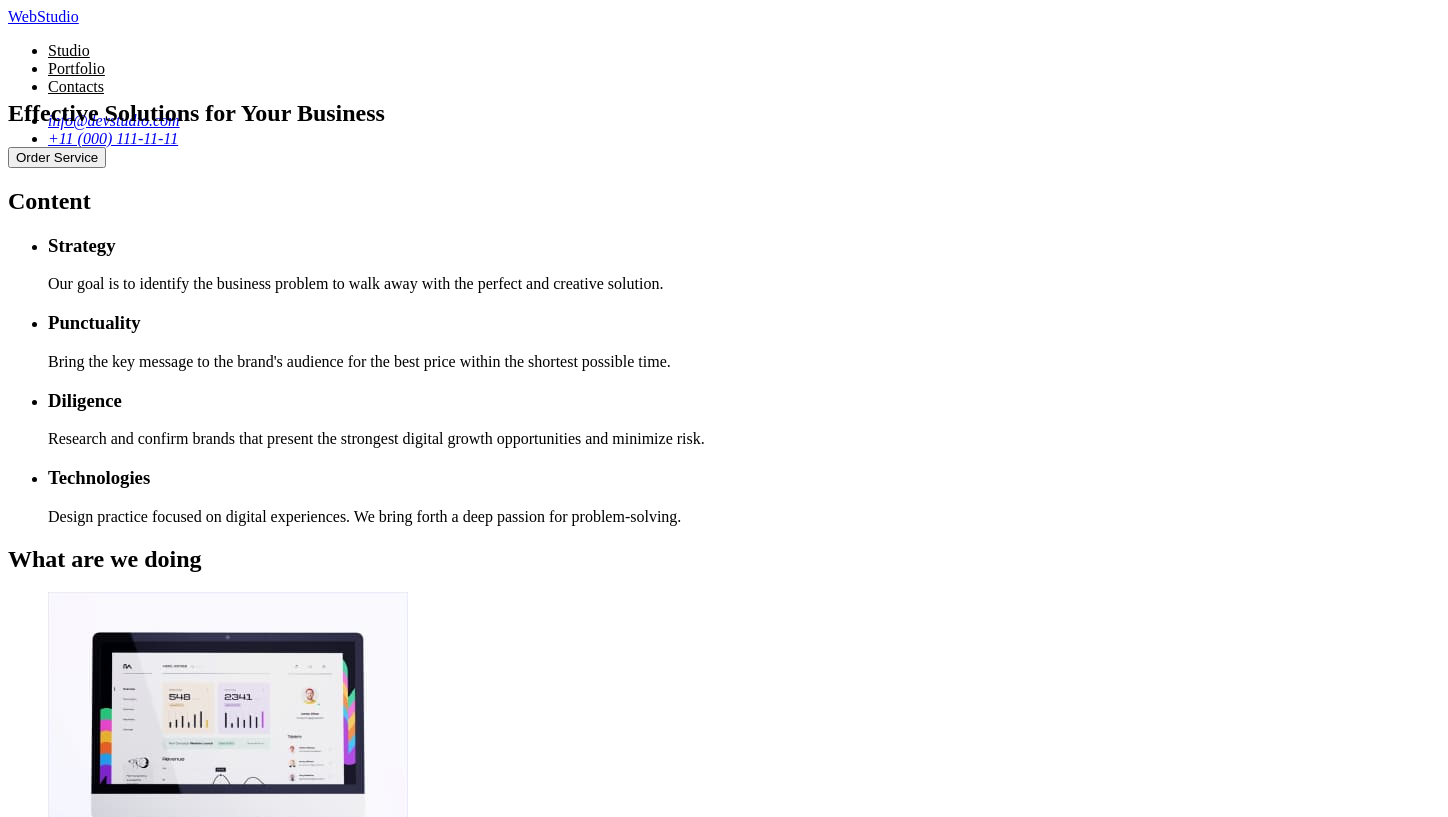
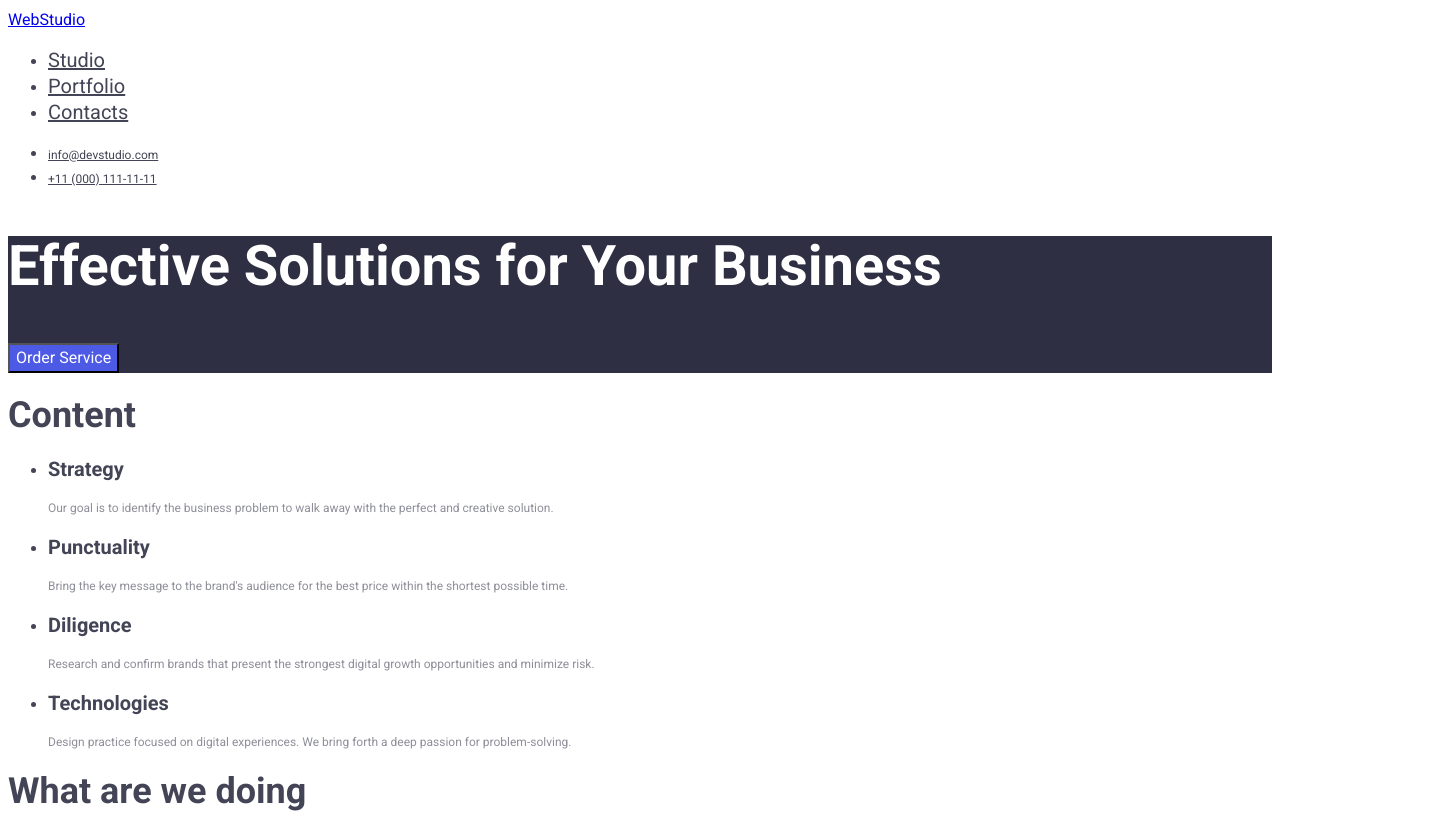
Before and after one commit to HannaKaniuk/goit-markup-hw-02, a plain HTML site: page index.html in a window 1280 px wide. Shown: the top 817 px of the page, 1448 px wide, since content can reach past the window. Drawn offline with Linux system fonts and the light colour scheme.

Commit message:
homework2

```diff
--- a/css/styles.css
+++ b/css/styles.css
@@ -1,13 +1,78 @@
+body {
+  font-family: "Roboto", sans-serif;
+  color: #434455;
+  font-size: 16px;
+  line-height: 24px;
+  letter-spacing: 2%;
+  background-color: #ffffff;
+}
+
 header {
   background-color: #ffffff;
-  width: 1440px;
-  height: 72px;
 }
 
 .page-nav .link {
-  color: #000000;
+  font-family: "Roboto", sans-serif;
+  color: #434455;
+  font-size: 20px;
+  font-weight: medium;
+  letter-spacing: 2%;
 }
 
 .page-nav .link:hover {
   color: #4d5ae5;
 }
+.address-link {
+  font-family: "Roboto", sans-serif;
+  font-size: 12px;
+  font-style: normal;
+  line-height: 16px;
+  color: #434455;
+  text-decoration: underline;
+  letter-spacing: 4%;
+}
+.address-link:hover {
+  color: #4d5ae5;
+}
+.section-title {
+  background-color: #2e2f42;
+}
+h1 {
+  font-family: "Roboto", sans-serif;
+  font-weight: bold;
+  font-size: 56px;
+  letter-spacing: 2%;
+  line-height: 60px;
+  color: #ffffff;
+}
+.button {
+  font-family: "Roboto", sans-serif;
+  font-weight: medium;
+  font-size: 16px;
+  line-height: 24px;
+  letter-spacing: 4%;
+  color: #ffffff;
+  background-color: #4d5ae5;
+}
+.button :hover {
+  background-color: #404bbf;
+}
+h2 {
+  font-family: "Roboto", sans-serif;
+  font-weight: bold;
+  font-size: 36px;
+  letter-spacing: 2%;
+}
+h3 {
+  font-family: "Roboto", sans-serif;
+  font-weight: medium;
+  font-size: 20px;
+  letter-spacing: 2%;
+}
+p {
+  font-family: "Roboto", sans-serif;
+  font-size: 12px;
+  line-height: 14px;
+  letter-spacing: 4%;
+  color: #8e8f99;
+}
--- a/index.html
+++ b/index.html
@@ -11,7 +11,7 @@
     <link rel="preconnect" href="https://fonts.googleapis.com" />
     <link rel="preconnect" href="https://fonts.gstatic.com" crossorigin />
     <link
-      href="https://fonts.googleapis.com/css2?family=Roboto:,wght@400;500;700;900&display=swap"
+      href="https://fonts.googleapis.com/css2?family=Raleway:wght@800&family=Roboto:wght@400;500;700;900&display=swap"
       rel="stylesheet"
     />
     <link rel="stylesheet" href="./css/styles.css" />
@@ -30,17 +30,23 @@
       <address>
         <ul>
           <li>
-            <a href="mailto:info@devstudio.com">info@devstudio.com</a>
+            <a href="mailto:info@devstudio.com" class="address-link"
+              >info@devstudio.com</a
+            >
           </li>
-          <li><a href="tel:+110001111111">+11 (000) 111-11-11</a></li>
+          <li>
+            <a href="tel:+110001111111" class="address-link"
+              >+11 (000) 111-11-11</a
+            >
+          </li>
         </ul>
       </address>
     </header>
 
     <main>
-      <section>
+      <section class="section-title">
         <h1>Effective Solutions for Your Business</h1>
-        <button type="button">Order Service</button>
+        <button type="button" class="button">Order Service</button>
       </section>
       <section>
         <h2>Content</h2>
```
